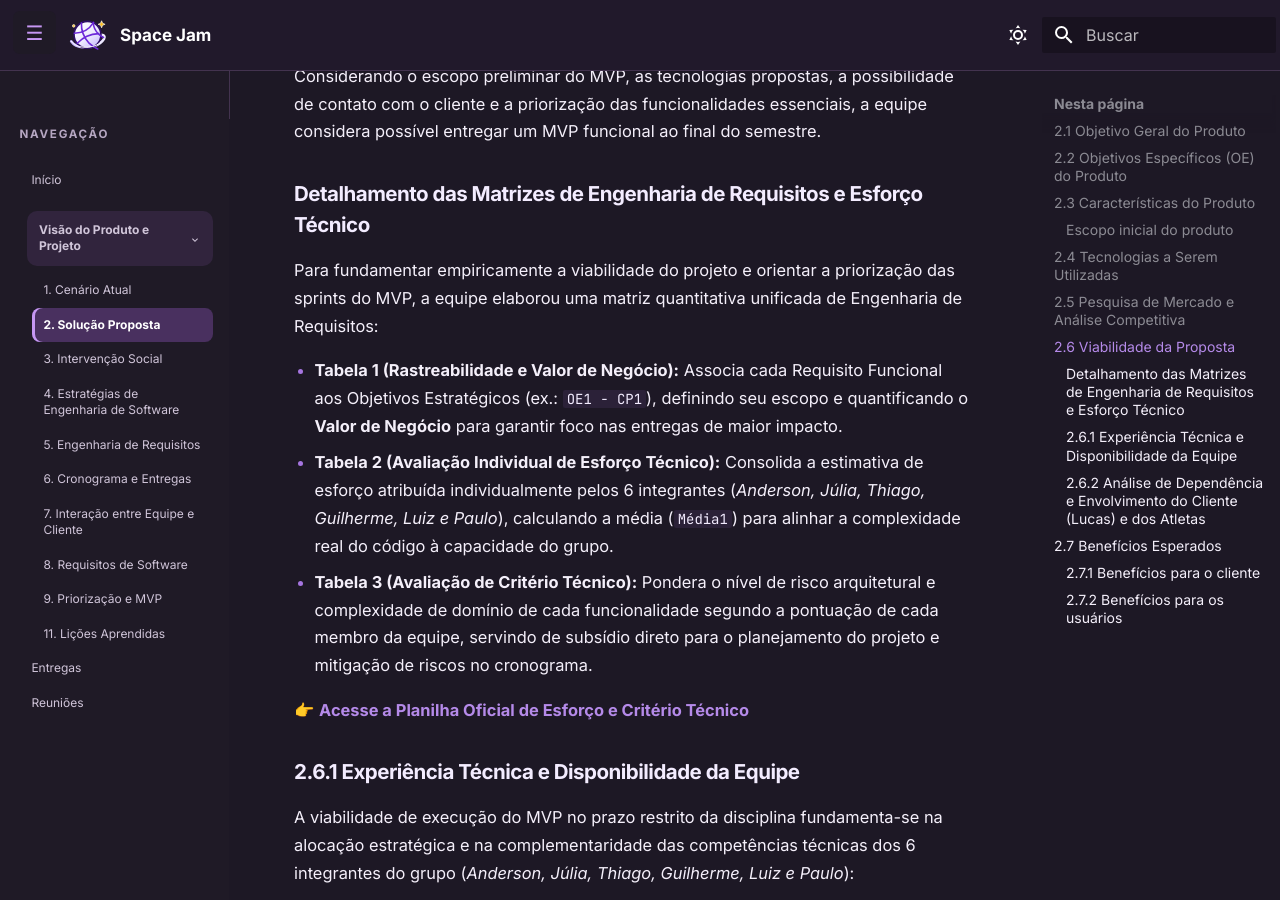
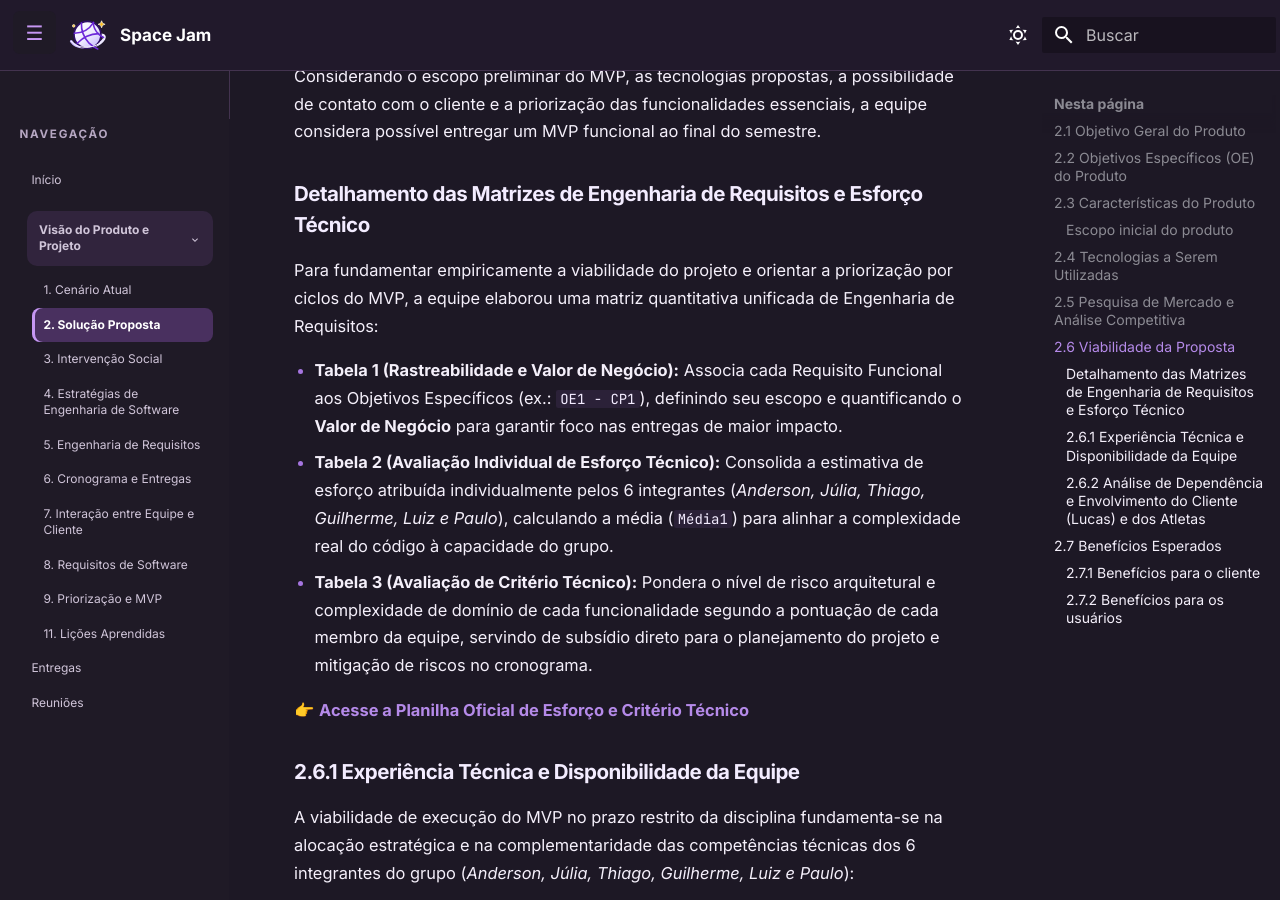
Before and after one commit to mdsreq-fga-unb/REQ-2026.2-T01-SpaceJam, an MkDocs documentation site: the page built from docs/solucao.md, in a window 1280 px wide and 900 px high, scrolled down 10897 px. Built offline with MkDocs 1.6.1 and Material for MkDocs 9.7.7, drawn with Linux system fonts in a browser that asks for light colours; comment, search, counter and statistics services are not loaded.

Commit message:
docs(2.6): ajustar termos para priorização por ciclos e objetivos específicos

```diff
--- a/docs/solucao.md
+++ b/docs/solucao.md
@@ -151,9 +151,9 @@
 
 ### Detalhamento das Matrizes de Engenharia de Requisitos e Esforço Técnico
 
-Para fundamentar empiricamente a viabilidade do projeto e orientar a priorização das sprints do MVP, a equipe elaborou uma matriz quantitativa unificada de Engenharia de Requisitos:
+Para fundamentar empiricamente a viabilidade do projeto e orientar a priorização por ciclos do MVP, a equipe elaborou uma matriz quantitativa unificada de Engenharia de Requisitos:
 
-- **Tabela 1 (Rastreabilidade e Valor de Negócio):** Associa cada Requisito Funcional aos Objetivos Estratégicos (ex.: `OE1 - CP1`), definindo seu escopo e quantificando o **Valor de Negócio** para garantir foco nas entregas de maior impacto.
+- **Tabela 1 (Rastreabilidade e Valor de Negócio):** Associa cada Requisito Funcional aos Objetivos Específicos (ex.: `OE1 - CP1`), definindo seu escopo e quantificando o **Valor de Negócio** para garantir foco nas entregas de maior impacto.
 - **Tabela 2 (Avaliação Individual de Esforço Técnico):** Consolida a estimativa de esforço atribuída individualmente pelos 6 integrantes (*Anderson, Júlia, Thiago, Guilherme, Luiz e Paulo*), calculando a média (`Média1`) para alinhar a complexidade real do código à capacidade do grupo.
 - **Tabela 3 (Avaliação de Critério Técnico):** Pondera o nível de risco arquitetural e complexidade de domínio de cada funcionalidade segundo a pontuação de cada membro da equipe, servindo de subsídio direto para o planejamento do projeto e mitigação de riscos no cronograma.
 
```
